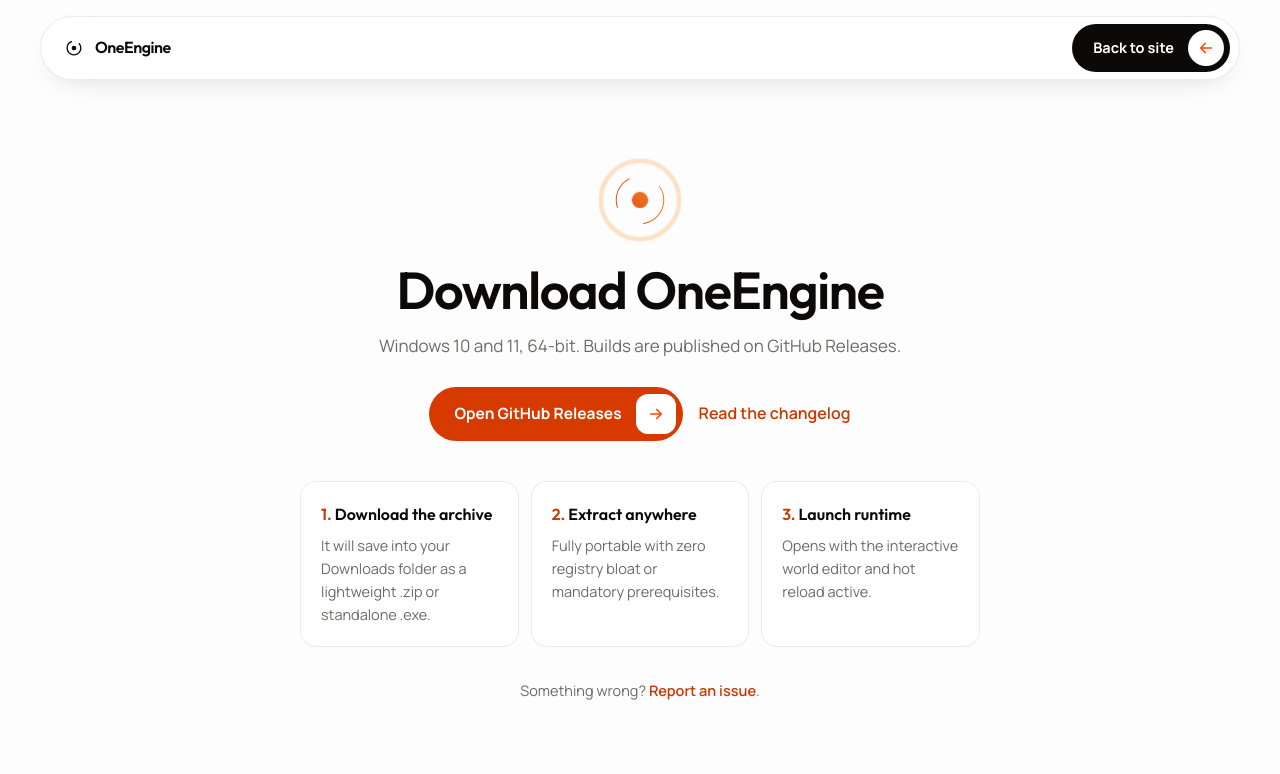
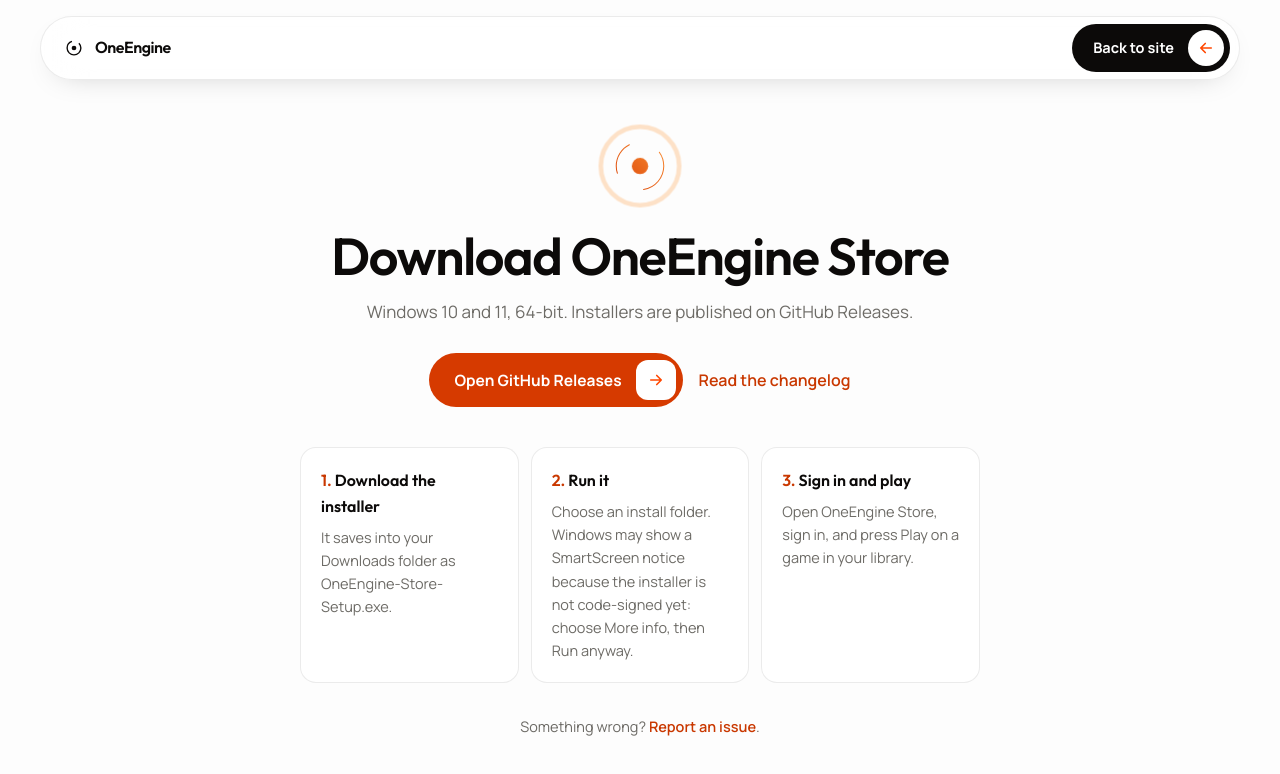
Before and after one commit to oneenginedev/oneengine, a plain HTML site: page download.html in a window 1280 px wide. Drawn offline with Linux system fonts and the light colour scheme; no server answers; a web font is replaced by a local one.

Commit message:
feat: download page links the OneEngine Store launcher installer

```diff
--- a/download.html
+++ b/download.html
@@ -3,8 +3,8 @@
   <head>
     <meta charset="utf-8" />
     <meta name="viewport" content="width=device-width, initial-scale=1" />
-    <title>Download OneEngine for Windows</title>
-    <meta name="description" content="Download OneEngine for Windows 10 and 11: a single-executable, Apache 2.0-licensed game engine." />
+    <title>Download OneEngine Store for Windows</title>
+    <meta name="description" content="Download the OneEngine Store launcher for Windows 10 and 11: your library, downloads and one-click play for OneEngine games." />
     <link rel="canonical" href="https://oneenginedev.github.io/oneengine/download.html" />
     <meta name="theme-color" content="#fdfdfd" />
     <link rel="icon" href="favicon.svg" type="image/svg+xml" />
@@ -49,8 +49,8 @@
             <circle class="core-dot" cx="512" cy="512" r="110" />
           </svg>
         </div>
-        <h1 data-release-title>Download OneEngine</h1>
-        <p class="status" data-release-status aria-live="polite">Windows 10 and 11, 64-bit. Builds are published on GitHub Releases.</p>
+        <h1 data-release-title>Download OneEngine Store</h1>
+        <p class="status" data-release-status aria-live="polite">Windows 10 and 11, 64-bit. Installers are published on GitHub Releases.</p>
         <div class="cta">
           <a class="btn btn-primary" data-release-link href="https://github.com/oneenginedev/oneengine/releases">
             <span>Open GitHub Releases</span>
@@ -60,16 +60,16 @@
         </div>
         <ol class="steps">
           <li>
-            <strong>Download the archive</strong>
-            It will save into your Downloads folder as a lightweight .zip or standalone .exe.
+            <strong>Download the installer</strong>
+            It saves into your Downloads folder as OneEngine-Store-Setup.exe.
           </li>
           <li>
-            <strong>Extract anywhere</strong>
-            Fully portable with zero registry bloat or mandatory prerequisites.
+            <strong>Run it</strong>
+            Choose an install folder. Windows may show a SmartScreen notice because the installer is not code-signed yet: choose More info, then Run anyway.
           </li>
           <li>
-            <strong>Launch runtime</strong>
-            Opens with the interactive world editor and hot reload active.
+            <strong>Sign in and play</strong>
+            Open OneEngine Store, sign in, and press Play on a game in your library.
           </li>
         </ol>
         <p class="again">
--- a/site.js
+++ b/site.js
@@ -331,8 +331,8 @@
 
       if (dlStatus && dlLink) {
         if (latest) {
-          const asset = latest.assets.find((a) => /\.(exe|zip|msi)$/i.test(a.name))
-          if (dlTitle) dlTitle.textContent = `Download OneEngine ${latest.tag_name}`
+          const asset = latest.assets.find((a) => /\.exe$/i.test(a.name)) || latest.assets.find((a) => /\.(zip|msi)$/i.test(a.name))
+          if (dlTitle) dlTitle.textContent = `Download OneEngine Store ${latest.tag_name}`
           if (asset) {
             dlStatus.textContent = `${asset.name}, ${fmtSize(asset.size)}, published ${fmtDate(latest.published_at)}.`
             dlLink.href = asset.browser_download_url
@@ -344,7 +344,7 @@
           }
         } else {
           if (dlTitle) dlTitle.textContent = 'No public build yet'
-          dlStatus.textContent = 'OneEngine has not published a release on GitHub yet. Watch the repository to hear when the first build is out.'
+          dlStatus.textContent = 'OneEngine Store has not published a release on GitHub yet. Watch the repository to hear when the first build is out.'
           dlLink.href = REPO_URL
           dlLink.querySelector('span').textContent = 'Watch on GitHub'
         }
```
